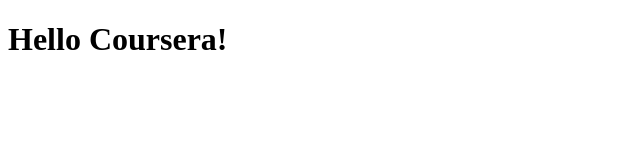
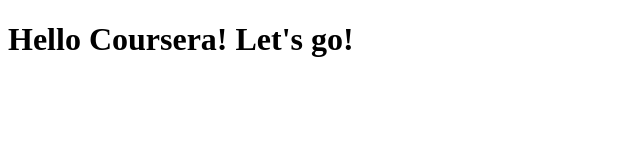
Before and after one commit to mihkelugit/coursera-test, a plain HTML site: page site/index.html in a window 1280 px wide. Shown: the whole page, without its empty margins (0-640 px from the left). Drawn offline with Linux system fonts and the light colour scheme.

Commit message:
Slight change.

```diff
--- a/site/index.html
+++ b/site/index.html
@@ -6,6 +6,6 @@
 	<title>Hello!</title>
 </head>
 <body>
-	<h1>Hello Coursera!</h1>
+	<h1>Hello Coursera! Let's go!</h1>
 </body>
 </html>
```
